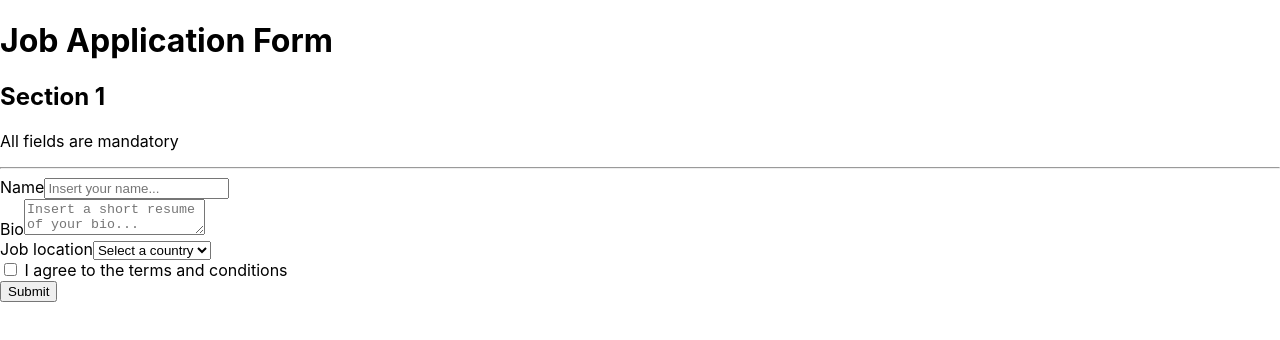
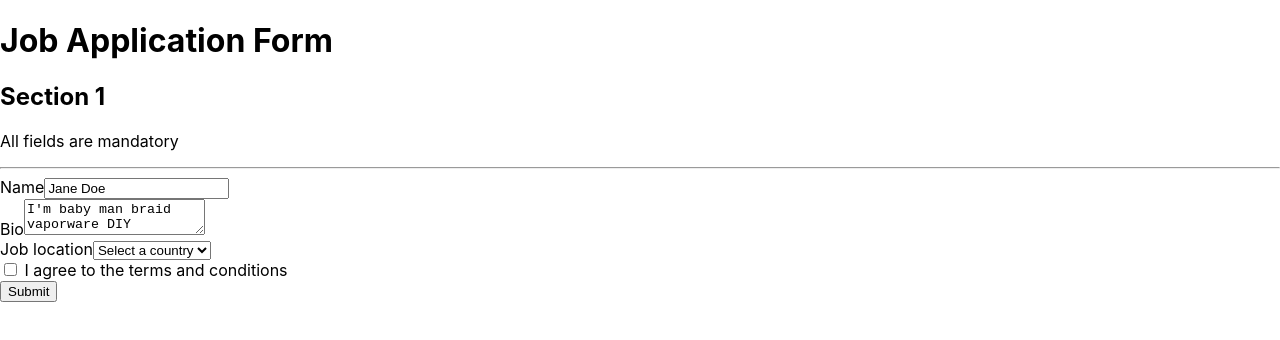
Before and after one commit to franamaterasu/notes-react-testing-library, a React (Create React App) app: page / in a window 1280 px wide. Shown: the top 340 px of the page. Built offline with nearby package versions, Linux system fonts and the light colour scheme.

Commit message:
13. React testing library - getByDisplayValue

```diff
--- a/src/components/RTL/form/index.tsx
+++ b/src/components/RTL/form/index.tsx
@@ -8,7 +8,13 @@ const Form = () => {
       <form>
         <div>
           <label htmlFor="name">Name</label>
-          <input type="text" id="name" placeholder="Insert your name..." />
+          <input
+            type="text"
+            id="name"
+            placeholder="Insert your name..."
+            value="Jane Doe"
+            onChange={() => {}}
+          />
         </div>
         <div>
           <label htmlFor="bio">Bio</label>
@@ -16,6 +22,7 @@ const Form = () => {
             id="bio"
             name="bio"
             placeholder="Insert a short resume of your bio..."
+            value="I'm baby man braid vaporware DIY tattooed stumptown. Enamel pin venmo cold-pressed jawn kinfolk plaid asymmetrical skateboard quinoa semiotics..."
           />
         </div>
         <div>
```
Also changed, not shown: 1 other file (tests, documents, lock files or other folders).
